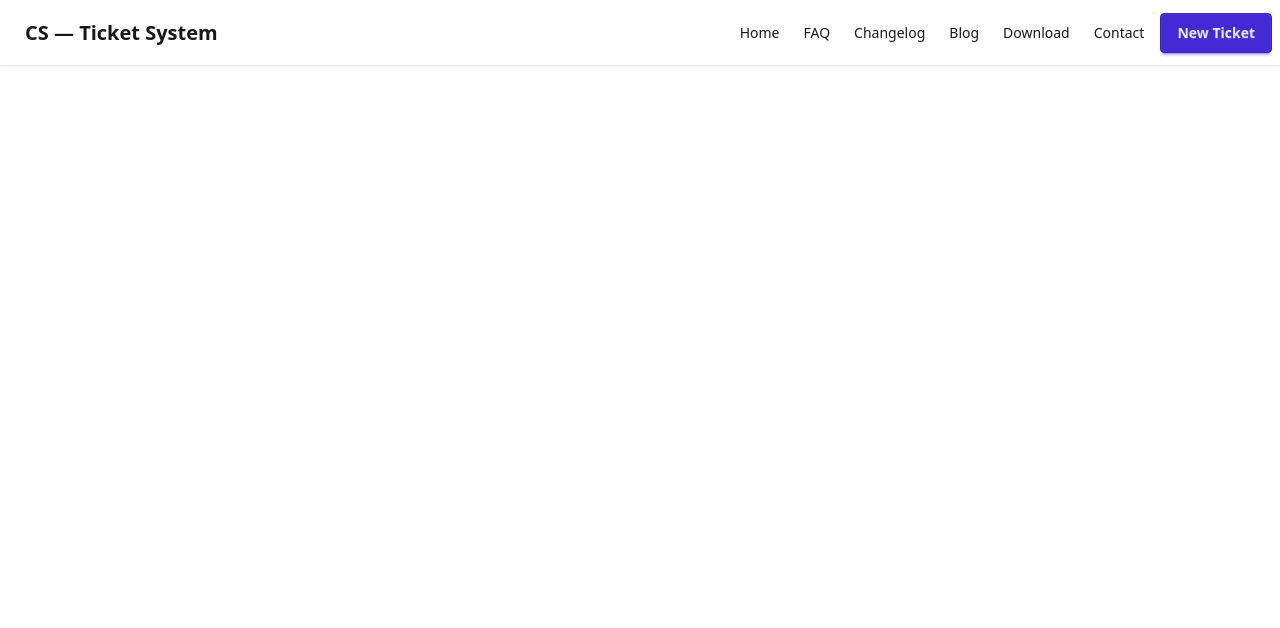
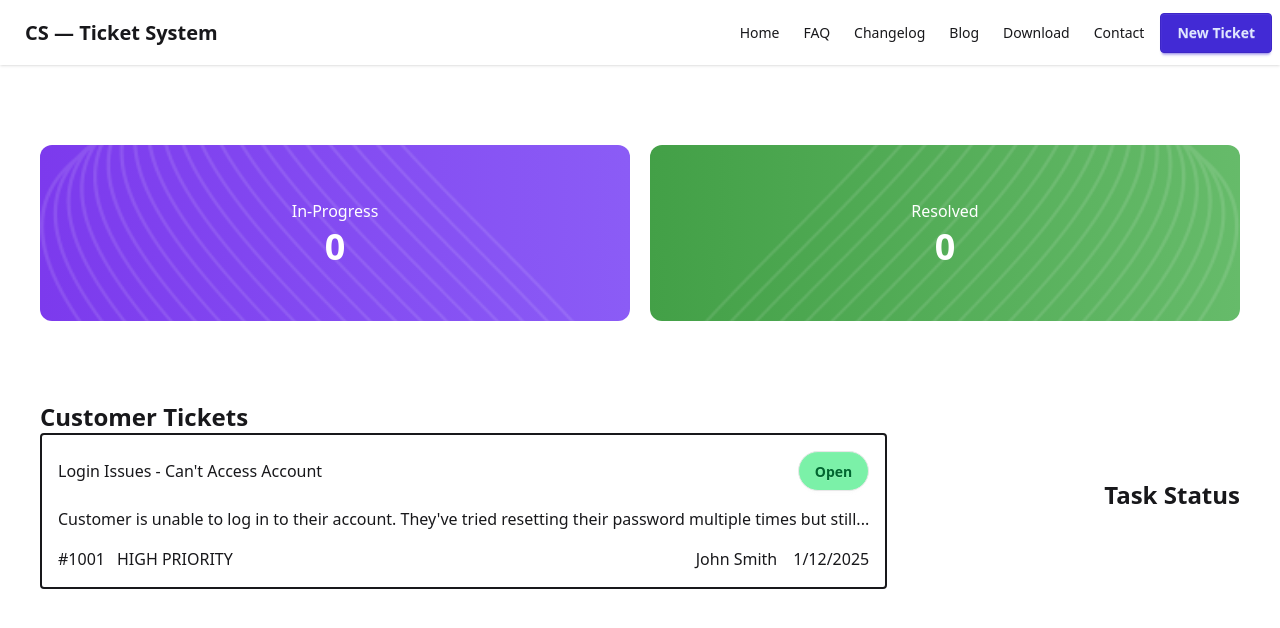
Before and after one commit to bmfaysal33/CS-tickets, a React (Vite) app: page / in a window 1280 px wide. Shown: the top 628 px of the page. Built offline with nearby package versions, Linux system fonts and the light colour scheme.

Commit message:
created json data, cards, banner

```diff
--- /dev/null
+++ b/public/CardData.json
@@ -0,0 +1,110 @@
+[
+  {
+    "id": "1001",
+    "title": "Login Issues - Can't Access Account",
+    "description": "Customer is unable to log in to their account. They've tried resetting their password multiple times but still encounter a server error.",
+    "customer": "John Smith",
+    "priority": "High",
+    "status": "Open",
+    "createdAt": "2025-01-12"
+  },
+  {
+    "id": "1002",
+    "title": "Payment Gateway Timeout",
+    "description": "Transactions are failing intermittently during the checkout process. Several users reported timeouts after entering card details.",
+    "customer": "Sarah Connor",
+    "priority": "Critical",
+    "status": "In-progress",
+    "createdAt": "2025-01-12"
+  },
+  {
+    "id": "1003",
+    "title": "Profile Image Upload Failed",
+    "description": "Uploading a PNG file larger than 2MB causes the application to crash without an error message.",
+    "customer": "Mike Ross",
+    "priority": "Medium",
+    "status": "Open",
+    "createdAt": "2025-01-11"
+  },
+  {
+    "id": "1004",
+    "title": "Dashboard Analytics Not Loading",
+    "description": "The main graph on the dashboard is showing a blank state for the 'Yearly Overview' tab.",
+    "customer": "Jessica Pearson",
+    "priority": "High",
+    "status": "In-progress",
+    "createdAt": "2025-01-11"
+  },
+  {
+    "id": "1005",
+    "title": "Typo in Email Footer",
+    "description": "The unsubscribe link in the marketing newsletter has a typo: 'Unsubscirbe'.",
+    "customer": "Louis Litt",
+    "priority": "Low",
+    "status": "Open",
+    "createdAt": "2025-01-10"
+  },
+  {
+    "id": "1006",
+    "title": "Mobile App Sync Issue",
+    "description": "Data added on the web platform is taking over an hour to reflect on the iOS mobile application.",
+    "customer": "Harvey Specter",
+    "priority": "Medium",
+    "status": "In-progress",
+    "createdAt": "2025-01-10"
+  },
+  {
+    "id": "1007",
+    "title": "Export Button Unresponsive",
+    "description": "Clicking the 'Export to CSV' button triggers no action in the Reports section.",
+    "customer": "Rachel Zane",
+    "priority": "High",
+    "status": "Open",
+    "createdAt": "2025-01-09"
+  },
+  {
+    "id": "1008",
+    "title": "Dark Mode Contrast Issue",
+    "description": "Text in the sidebar becomes unreadable when Dark Mode is enabled due to low contrast gray-on-black.",
+    "customer": "Donna Paulsen",
+    "priority": "Low",
+    "status": "Open",
+    "createdAt": "2025-01-09"
+  },
+  {
+    "id": "1009",
+    "title": "API Key Permissions",
+    "description": "The read-only API key is incorrectly allowing write access to the user settings endpoint.",
+    "customer": "Katrina Bennett",
+    "priority": "Critical",
+    "status": "In-progress",
+    "createdAt": "2025-01-08"
+  },
+  {
+    "id": "1010",
+    "title": "Search Bar Returns Zero Results",
+    "description": "Searching for existing product names yields 'No results found' unless the exact case is used.",
+    "customer": "Alex Williams",
+    "priority": "Medium",
+    "status": "Open",
+    "createdAt": "2025-01-08"
+  },
+  {
+    "id": "1011",
+    "title": "Double Billing on Renewal",
+    "description": "Customer was charged twice for the annual subscription renewal on January 1st.",
+    "customer": "Samantha Wheeler",
+    "priority": "High",
+    "status": "In-progress",
+    "createdAt": "2025-01-07"
+  },
+  {
+    "id": "1012",
+    "title": "Notification Badge Stuck",
+    "description": "The red notification badge persists even after all messages have been read.",
+    "customer": "Robert Zane",
+    "priority": "Low",
+    "status": "Open",
+    "createdAt": "2025-01-07"
+  }
+]
--- a/src/App.jsx
+++ b/src/App.jsx
@@ -1,14 +1,37 @@
-
-import './App.css'
-import Navbar from './Components/Navbar/Navbar'
+import "./App.css";
+import MainCard from "./Components/MainCard/MainCard";
+import Navbar from "./Components/Navbar/Navbar";
 
 function App() {
   return (
     <>
-   <Navbar></Navbar>
+      <Navbar></Navbar>
+
+      {/* Banner  */}
+      <div className="flex justify-around gap-5 mt-20 max-w-[1200px] mx-auto">
+        {/* Card 01 */}
+        <div className="card-vec bg-img-left">
+          {/* Texts */}
+          <div className="relative z-10 text-center text-white">
+            <p>In-Progress</p>
+            <h1 className="text-4xl font-semibold mt-1">0</h1>
+          </div>
+        </div>
+
+        {/* Card 02 */}
+        <div className="card-vec bg-img-right">
+          {/* Texts */}
+          <div className="relative z-10 text-center text-white">
+            <p>Resolved</p>
+            <h1 className="text-4xl font-semibold mt-1">0</h1>
+          </div>
+        </div>
+      </div>
+
+        <MainCard></MainCard>
 
     </>
-  )
+  );
 }
 
-export default App
+export default App;
--- /dev/null
+++ b/src/Components/MainCard/MainCard.jsx
@@ -0,0 +1,22 @@
+import React from 'react'
+import Tickets from './Tickets'
+
+const MainCard = () => {
+  return (
+     <div className="flex justify-between items-center max-w-[1200px] mx-auto mt-20">
+        {/* left side div */}
+        <div>
+          <p className="text-2xl font-semibold">Customer Tickets</p>
+            <Tickets></Tickets>
+        </div>
+
+        {/* Right side div  */}
+        <div>
+          <p className="text-2xl font-semibold">Task Status</p>
+          <div></div>
+        </div>
+      </div>
+  )
+}
+
+export default MainCard
--- /dev/null
+++ b/src/Components/MainCard/Tickets.jsx
@@ -0,0 +1,25 @@
+import React from 'react'
+
+const Tickets = () => {
+  return (
+    <div className="border-2 rounded-sm p-4">
+        <div className="flex items-center justify-between mb-4">
+            <h3>Login Issues - Can't Access Account</h3>
+            <button className='btn rounded-full bg-green-300 text-green-800'>Open</button>
+        </div>
+        <p>Customer is unable to log in to their account. They've tried resetting their password multiple times but still...</p>
+        <div className="flex justify-between items-center mt-4">
+            <div className="flex justify-between items-center">
+                <p className='mr-3'>#1001</p>
+                <p>HIGH PRIORITY</p>
+            </div>
+            <div className="flex justify-between items-center">
+                <p className='mr-4'>John Smith</p>
+                <p>1/12/2025</p>
+            </div>
+        </div>
+    </div>
+  )
+}
+
+export default Tickets
--- a/src/index.css
+++ b/src/index.css
@@ -1,2 +1,32 @@
 @import "tailwindcss";
 @plugin "daisyui";
+
+.card-vec {
+  position: relative;
+  width: 100%;
+  height: 11rem;
+  margin: 0 auto;
+  border-radius: 0.75rem;
+  overflow: hidden;
+  display: flex;
+  align-items: center;
+  justify-content: center;
+  text-align: center;
+  color: white;
+}
+
+.bg-img-left {
+
+  background-image: url("/left.png"), linear-gradient(to right, #7c3aed, #8b5cf6);
+  background-size: cover, 100% 100%;
+  background-position: left, center;
+  /* background-repeat: no-repeat; */
+}
+
+.bg-img-right {
+
+  background-image: url("/right.png"),linear-gradient(to right, #43A047, #66BB6A);
+  background-size: cover, 100% 100%;
+  background-position: right, center;
+  /* background-repeat: no-repeat; */
+}
```
Also changed, not shown: public/left.png (added), public/right.png (added).
